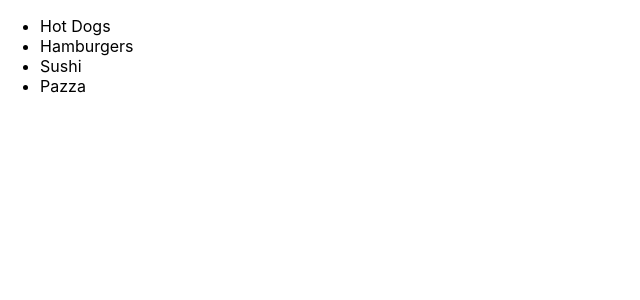
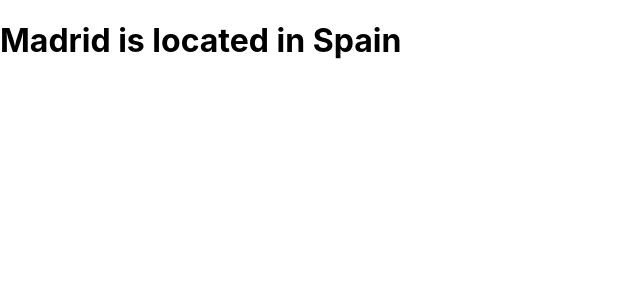
Before and after one commit to DimaBryuhanov/hello-react, a React (Create React App) app: page / in a window 1280 px wide. Shown: the top 300 px of the page, without its empty margins (0-640 px from the left). Built offline with nearby package versions, Linux system fonts and the light colour scheme.

Commit message:
using JSX notation

```diff
--- a/src/index.js
+++ b/src/index.js
@@ -2,23 +2,14 @@ import React from 'react';
 import ReactDOM from 'react-dom';
 import './index.css';
 
-//https://babeljs.io/ try out in Babel:
+//JSX Syntax:
 
-// ReactDOM.render(
-//   <ul>
-//   <li>Hot Dogs</li>
-//   <li>Hamburgers</li>
-//   <li>Sushi</li>
-//   <li>Pazza</li>
-// </ul>,
-//   document.getElementById('root')
-// );
+let city = {
+  name: "Madrid",
+  country: "Spain"
+};
 
-//You will get:
 ReactDOM.render(
-  /*#__PURE__*/React.createElement("ul", null,
-  /*#__PURE__*/React.createElement("li", null, "Hot Dogs"),
-  /*#__PURE__*/React.createElement("li", null, "Hamburgers"),
-  /*#__PURE__*/React.createElement("li", null, "Sushi"),
-  /*#__PURE__*/React.createElement("li", null, "Pazza")),
-  document.getElementById('root'));
+<h1>{city.name} is located in {city.country}</h1>,
+  document.getElementById('root')
+);
```
